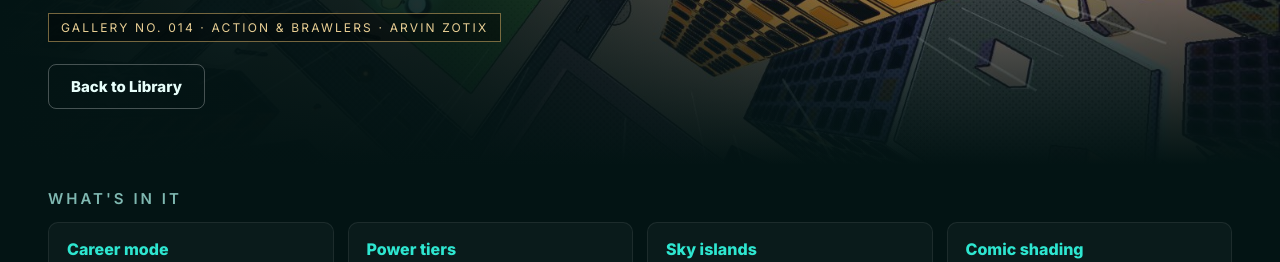
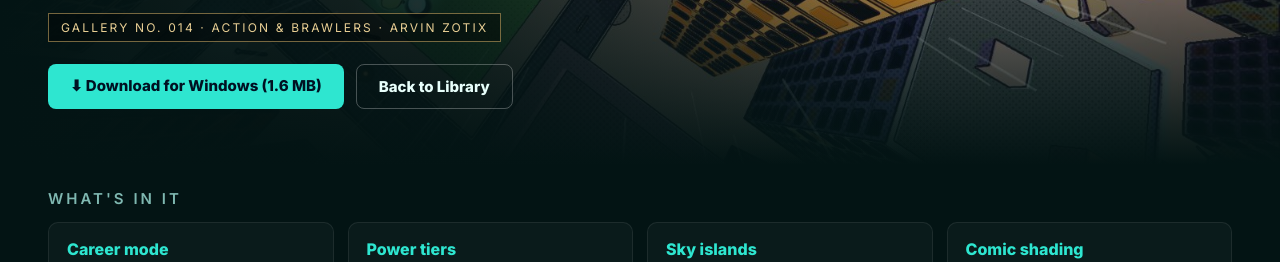
Before and after one commit to ZotiXPrime/zotixsoft-site, a plain HTML site: page library/games/bruise.html in a window 1280 px wide. Shown: the part 459-721 px from the top of the page. Drawn offline with nearby package versions, Linux system fonts and the light colour scheme.

Commit message:
Bruise page: download button

```diff
--- a/library/games/bruise.html
+++ b/library/games/bruise.html
@@ -66,7 +66,7 @@ footer{padding:40px 48px;color:var(--dim);font-size:13px}
   <h1>Bruise</h1>
   <p class="desc">A blue brute who rips cars apart, wears them as armour and powers up until he can fly. Ten insurance claims, comic-book shading, no coverage.</p>
   <div class="plaque">Gallery No. 014 · Action &amp; Brawlers · Arvin Zotix</div>
-  <div class="btns"><a class="btn ghost" href="../">Back to Library</a></div>
+  <div class="btns"><a class="btn" href="https://zotixsoft.com/library/downloads/Bruise.zip" download>⬇ Download for Windows (1.6 MB)</a><a class="btn ghost" href="../">Back to Library</a></div>
  </div>
 </div>
 
```
